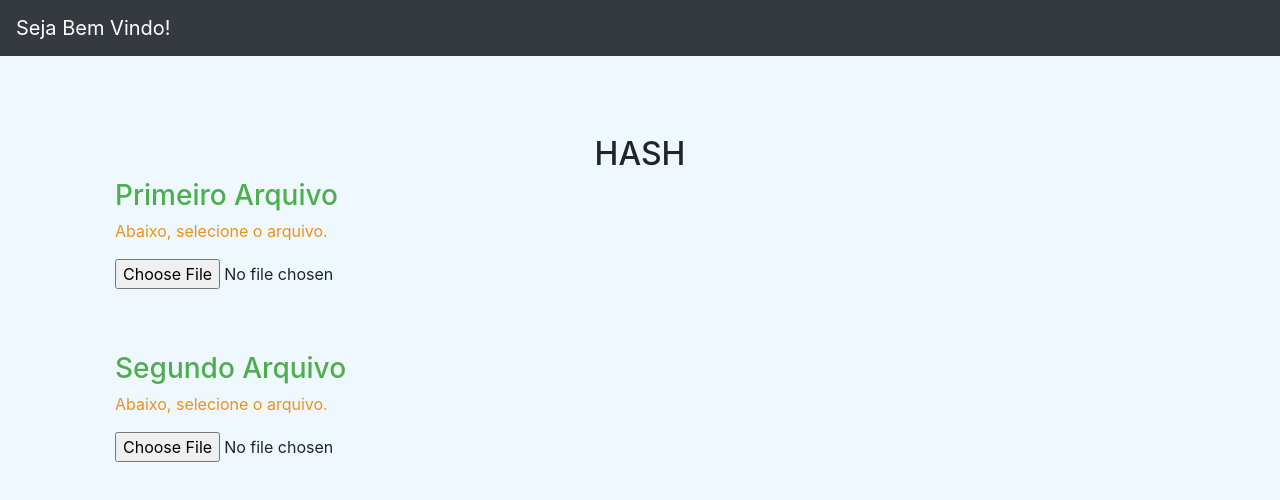
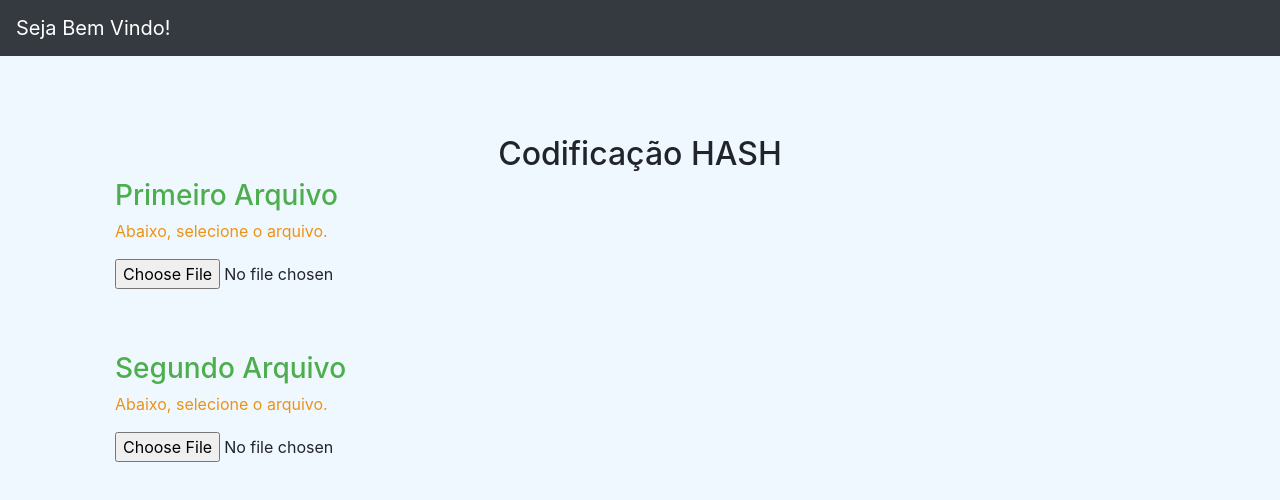
Before and after one commit to santhiagosdp/SHA-SD, a plain HTML site: page index.html in a window 1280 px wide. Drawn offline with nearby package versions, Linux system fonts and the light colour scheme.

Commit message:
arquivos testes.
Criação de arquivos testes;

```diff
--- a/index.html
+++ b/index.html
@@ -25,7 +25,7 @@
         <div class="container title">
             <div align="center">
                 <h2>
-                    HASH
+                    Codificação HASH
                 </h2>
             </div>
         </div>
```
Also changed, not shown: arquivo diferente.txt (added), arquivo identico.txt (added), arquivo.txt (added).
